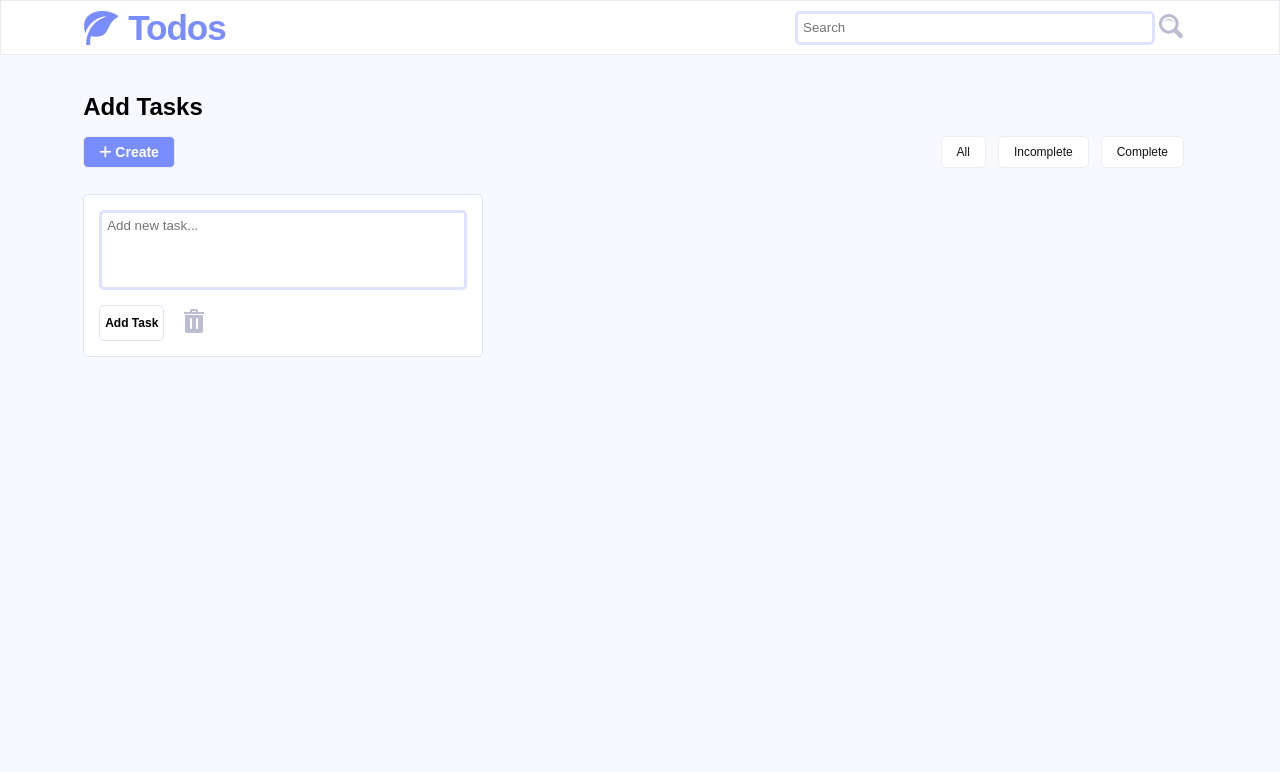
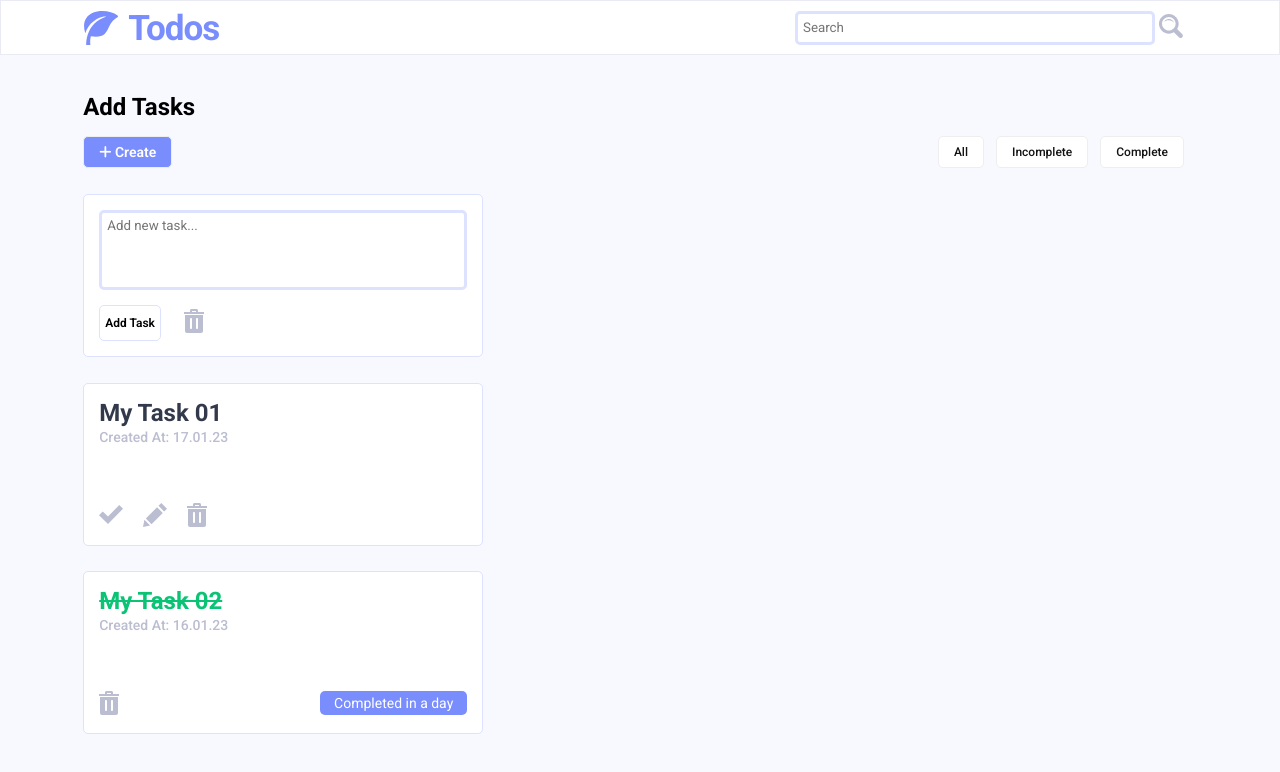
Before and after one commit to fza-wtag/todo-app-react, a React (Create React App) app in the folder todos/: page / in a window 1280 px wide. Shown: the top 772 px of the page. Built offline with nearby package versions, Linux system fonts and the light colour scheme.

Commit message:
Created component and wrote necessary css for incomplete and completed tast box

```diff
--- a/todos/src/App.js
+++ b/todos/src/App.js
@@ -2,6 +2,8 @@ import "./App.css";
 import Navbar from "./components/navbar";
 import TopButtons from "./components/topButtons";
 import AddTask from "./components/addTask";
+import IncompleteTask from "./components/incompleteTask";
+import CompletedTask from "./components/completedTask";
 
 function App() {
   return (
@@ -9,6 +11,8 @@ function App() {
       <Navbar />
       <TopButtons />
       <AddTask />
+      <IncompleteTask />
+      <CompletedTask />
     </div>
   );
 }
--- a/todos/src/components/addTask.js
+++ b/todos/src/components/addTask.js
@@ -5,11 +5,16 @@ const AddTask = () => {
     <div className="todo-container">
       <div className="todo">
         <div className="text-area">
-          <textarea className="edit-text" name="'" id="" placeholder="Add new task..."></textarea>
+          <textarea
+            className="edit-text"
+            name="'"
+            id=""
+            placeholder="Add new task..."
+          ></textarea>
         </div>
         <div className="todo_add_del">
           <button className="add-task">Add Task</button>
-          <button className="del-btn">
+          <button className="icon-btn">
             <img src={del} alt="icon"></img>
           </button>
         </div>
--- /dev/null
+++ b/todos/src/components/completedTask.js
@@ -0,0 +1,25 @@
+import React from 'react'
+import del from "../icons/delete.svg";
+
+const CompletedTask = () => {
+  return (
+    <div className="todo-container">
+      <div className="todo">
+        <div className="todo-title-time">
+          <div>
+            <span class="todo-title-done">My Task 02</span>
+          </div>
+          <span class="todo-created-at">Created At: 16.01.23</span>
+        </div>
+        <div className="todo-del-duration">
+          <button className="icon-btn">
+            <img src={del} alt="icon"></img>
+          </button>
+          <span class="completed-time">Completed in a day</span>
+        </div>
+      </div>
+    </div>
+  );
+}
+
+export default CompletedTask
--- /dev/null
+++ b/todos/src/components/incompleteTask.js
@@ -0,0 +1,32 @@
+import React from "react";
+import del from "../icons/delete.svg";
+import done from "../icons/done.svg";
+import edit from "../icons/edit.svg";
+
+const IncompleteTask = () => {
+  return (
+    <div className="todo-container">
+      <div className="todo">
+        <div className="todo-title-time">
+          <div>
+            <span class="todo-title">My Task 01</span>
+          </div>
+          <span class="todo-created-at">Created At: 17.01.23</span>
+        </div>
+        <div className="todo-done-edit-del">
+          <button className="icon-btn">
+            <img src={done} alt="icon"></img>
+          </button>
+          <button className="icon-btn">
+            <img src={edit} alt="icon"></img>
+          </button>
+          <button className="icon-btn">
+            <img src={del} alt="icon"></img>
+          </button>
+        </div>
+      </div>
+    </div>
+  );
+};
+
+export default IncompleteTask;
--- a/todos/src/index.css
+++ b/todos/src/index.css
@@ -5,10 +5,14 @@
   padding: 0;
   outline: none;
   box-sizing: border-box;
-  font-family: "Montserrat", sans-serif;
+  font-family: Roboto, sans-serif;
 }
 body {
   background: #f8f9ff;
+}
+
+.todo-container {
+  padding: 2% 7.5% 0 6.5%;
 }
 
 /* Navbar Style Starts */
@@ -107,10 +111,6 @@ nav .logo h3 {
 /* TopButtons Style Ends */
 
 /*  Create Todo Style Starts */
-.todo-container {
-  padding: 2% 7.5% 0 6.5%;
-}
-
 .todo {
   background: #fff;
   border: 1px solid #dde2ff;
@@ -158,12 +158,65 @@ nav .logo h3 {
   font-weight: 600;
 }
 
-.del-btn {
+.icon-btn {
   background: none;
   border: none;
   padding: 0 20px 0 0;
 }
 /* Create Todo Style Ends */
+
+/* Incomplete Todo Style Starts */
+.todo-done-edit-del {
+  display: flex;
+  justify-content: space-between;
+  width: 125px;
+}
+.todo-title {
+  font-size: 24px;
+  color: #32394b;
+  font-family: Roboto, sans-serif;
+  font-weight: 700;
+  outline: none;
+}
+
+.todo-created-at {
+  color: #bbbdd0;
+  font-size: 14px;
+  font-style: normal;
+  font-weight: 500;
+  margin-top: 8px;
+}
+/* Incomplete Todo Style Ends */
+
+/* Completed Todo Style Starts */
+.todo-title-done {
+  font-size: 24px;
+  color: #0bc375;
+  text-decoration: line-through;
+  font-family: Roboto, sans-serif;
+  font-weight: 700;
+  outline: none;
+}
+.todo-del-duration {
+  display: flex;
+  justify-content: space-between;
+}
+
+.completed-time {
+  align-items: center;
+  background: #7a8dfd;
+  border-radius: 5px;
+  color: #fff;
+  display: inline-flex;
+  font-size: 14px;
+  font-weight: 400;
+  height: 24px;
+  justify-content: space-around;
+  min-width: 147px;
+  text-align: center;
+  padding: 5px;
+}
+/* Completed Todo Style Ends */
 
 /* To make the UI responsive */
 @media (max-width: 640px) {
```
